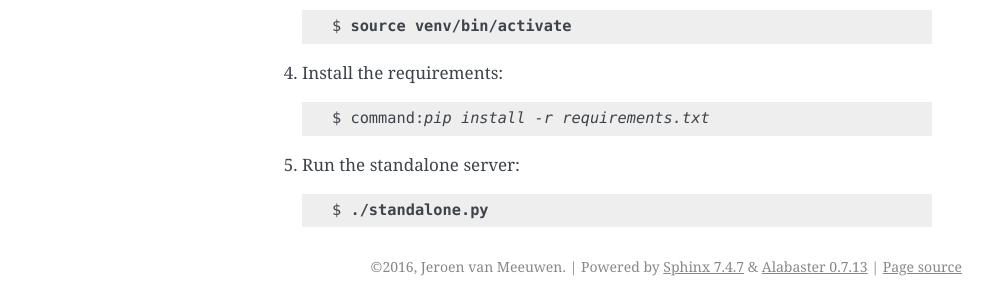
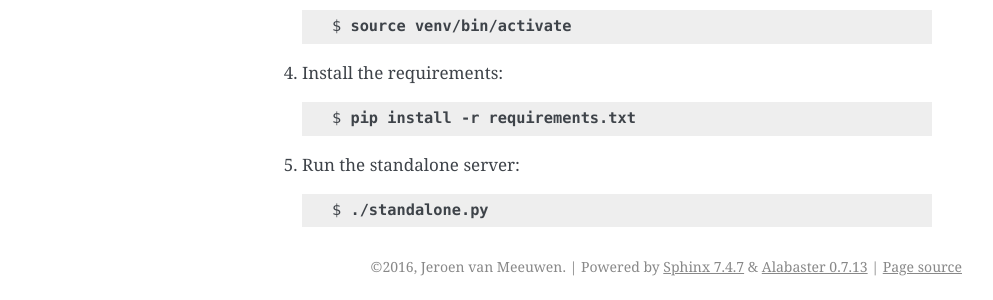
Before and after one commit to kanarip/piko, a Sphinx documentation site: the page built from docs/source/getting-started.rst, in a window 1280 px wide. Shown: the part 310-610 px from the top of the page, without its empty margins (148-1141 px from the left). Built offline with Sphinx 7.4.7, drawn with Linux system fonts in a browser that asks for light colours.

Commit message:
Fix syntax error or typo

```diff
--- a/docs/source/getting-started.rst
+++ b/docs/source/getting-started.rst
@@ -24,7 +24,7 @@ Getting Started
 
     .. parsed-literal::
 
-        $ command:`pip install -r requirements.txt`
+        $ :command:`pip install -r requirements.txt`
 
 #.  Run the standalone server:
 
```
